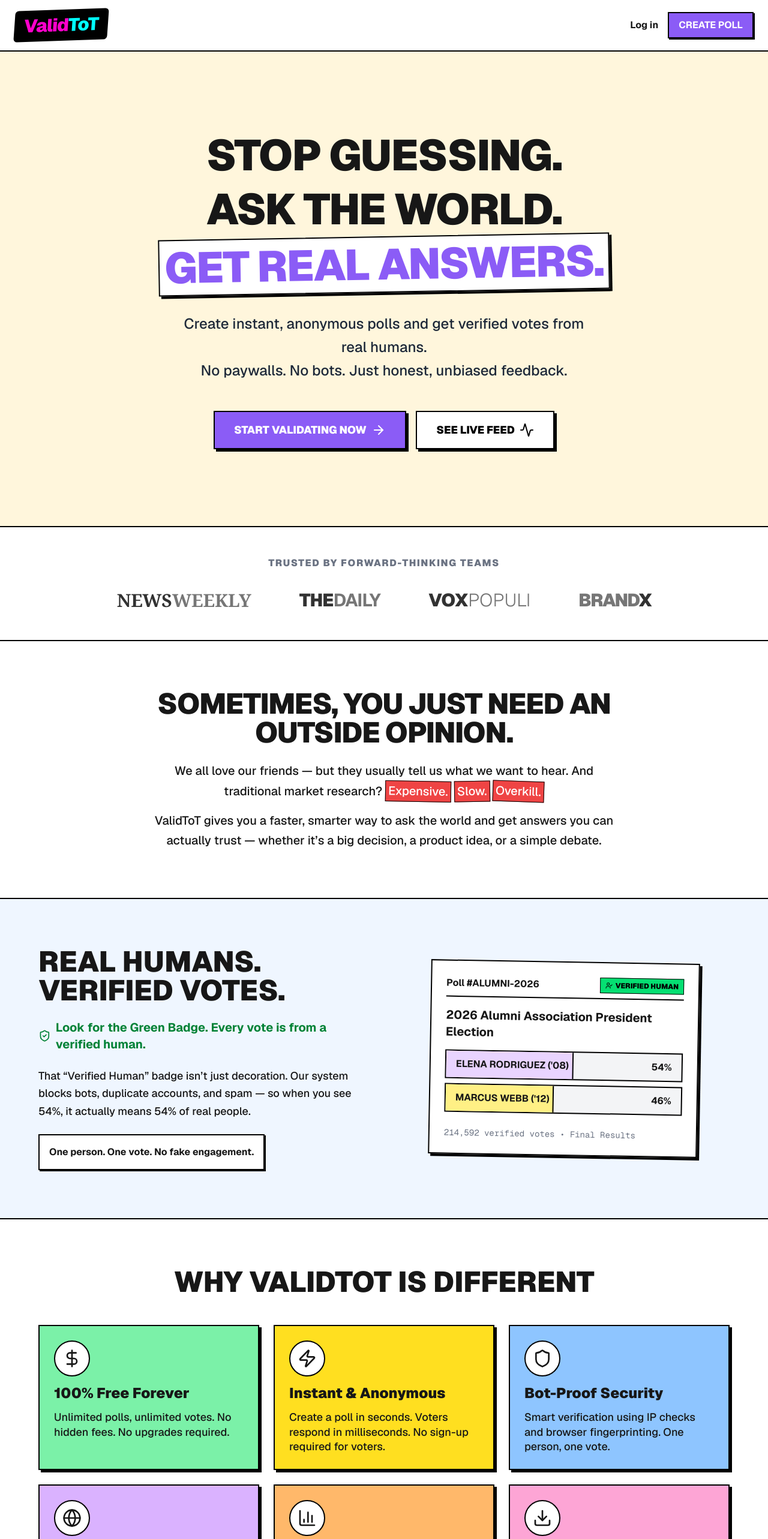
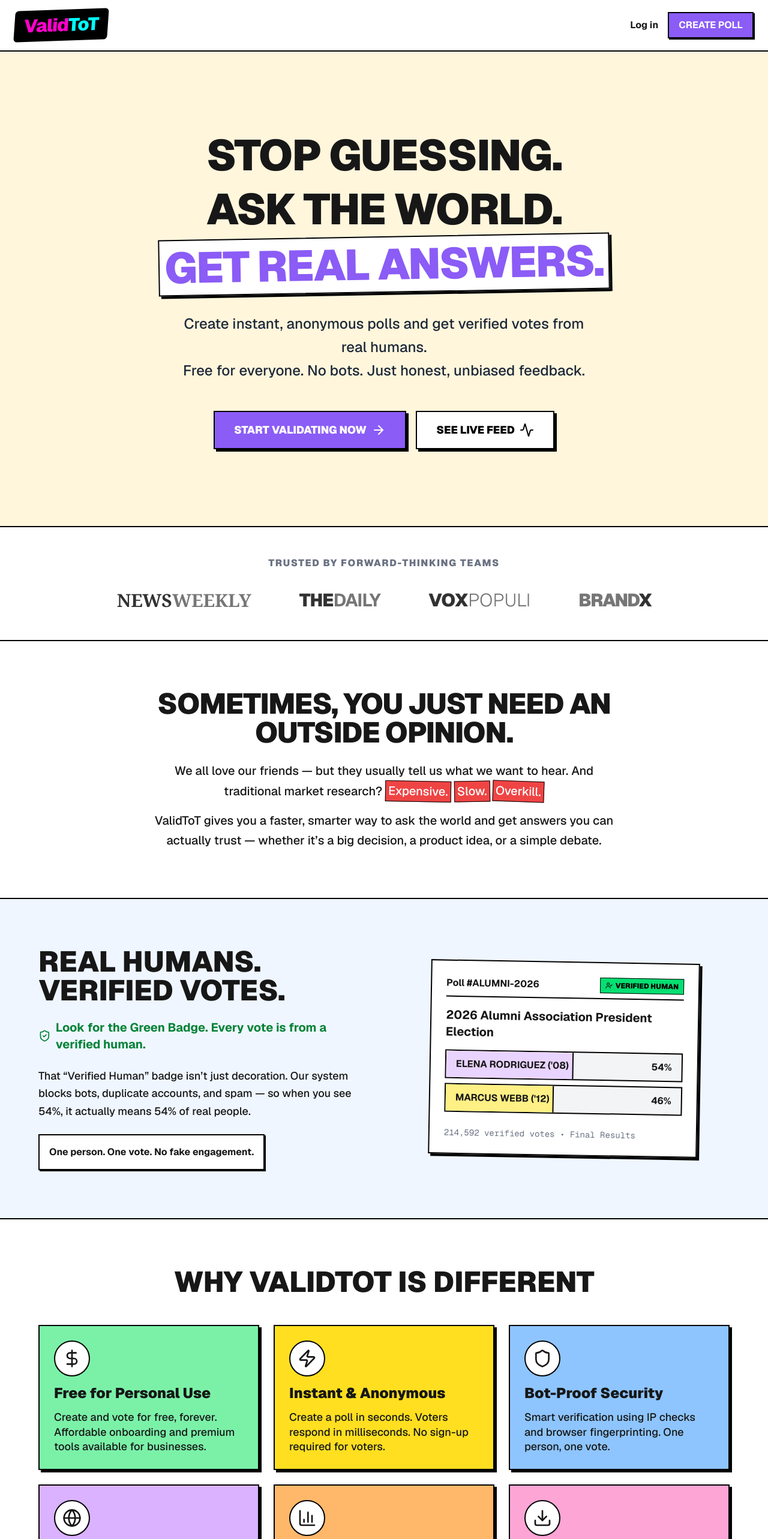
Before and after one commit to mrgigi/validtotnewlanding, a Next.js app: page / in a window 1280 px wide. Shown: the top 2566 px of the page at 60% size. Built offline with nearby package versions, Linux system fonts and the light colour scheme.

Commit message:
Update pricing model to hybrid B2C/B2B: Free for personal use, paid for business

```diff
--- a/src/app/layout.tsx
+++ b/src/app/layout.tsx
@@ -15,7 +15,7 @@ const geistMono = Geist_Mono({
 export const metadata: Metadata = {
   metadataBase: new URL(process.env.VERCEL_URL ? `https://${process.env.VERCEL_URL}` : 'http://localhost:3000'),
   title: "ValidToT - Stop Guessing. Get Real Answers.",
-  description: "Create instant, anonymous polls and get verified votes from real humans. No paywalls. No bots. Just honest, unbiased feedback.",
+  description: "Create instant, anonymous polls and get verified votes from real humans. Free for personal use. No bots. Just honest, unbiased feedback.",
   keywords: ["polls", "market research", "feedback", "anonymous voting", "verified votes"],
   authors: [{ name: "ValidToT Team" }],
   openGraph: {
--- a/src/components/CTA.tsx
+++ b/src/components/CTA.tsx
@@ -19,7 +19,7 @@ export function CTA() {
               "border-2 border-black shadow-[8px_8px_0px_0px_rgba(0,0,0,1)] hover:translate-x-[2px] hover:translate-y-[2px] hover:shadow-[4px_4px_0px_0px_rgba(0,0,0,1)] transition-all"
             )}
           >
-            CREATE A POLL (IT’S FREE)
+            CREATE A POLL (START FREE)
           </Link>
         </div>
       </div>
--- a/src/components/Features.tsx
+++ b/src/components/Features.tsx
@@ -4,8 +4,8 @@ import { DollarSign, Zap, Shield, Globe, BarChart3, Download, UserCheck, Lock, C
 const features = [
   {
     icon: DollarSign,
-    title: "100% Free Forever",
-    description: "Unlimited polls, unlimited votes. No hidden fees. No upgrades required.",
+    title: "Free for Personal Use",
+    description: "Create and vote for free, forever. Affordable onboarding and premium tools available for businesses.",
     color: "bg-green-300",
   },
   {
--- a/src/components/Hero.tsx
+++ b/src/components/Hero.tsx
@@ -17,7 +17,7 @@ export function Hero() {
         <p className="text-xl md:text-2xl font-medium max-w-2xl mx-auto leading-relaxed text-gray-800">
           Create instant, anonymous polls and get verified votes from real humans.
           <br className="hidden md:block"/>
-          No paywalls. No bots. Just honest, unbiased feedback.
+          Free for everyone. No bots. Just honest, unbiased feedback.
         </p>
 
         <div className="flex flex-col sm:flex-row gap-4 justify-center items-center pt-4">
--- a/src/components/JsonLd.tsx
+++ b/src/components/JsonLd.tsx
@@ -6,11 +6,6 @@ export default function JsonLd() {
     applicationCategory: 'PollingApplication',
     operatingSystem: 'Web',
     description: 'Create instant, anonymous polls and get verified votes from real humans.',
-    offers: {
-      '@type': 'Offer',
-      price: '0',
-      priceCurrency: 'USD',
-    },
     aggregateRating: {
       '@type': 'AggregateRating',
       ratingValue: '4.8',
```
Also changed, not shown: vercel.json (added), 1 other file (tests, documents, lock files or other folders).
